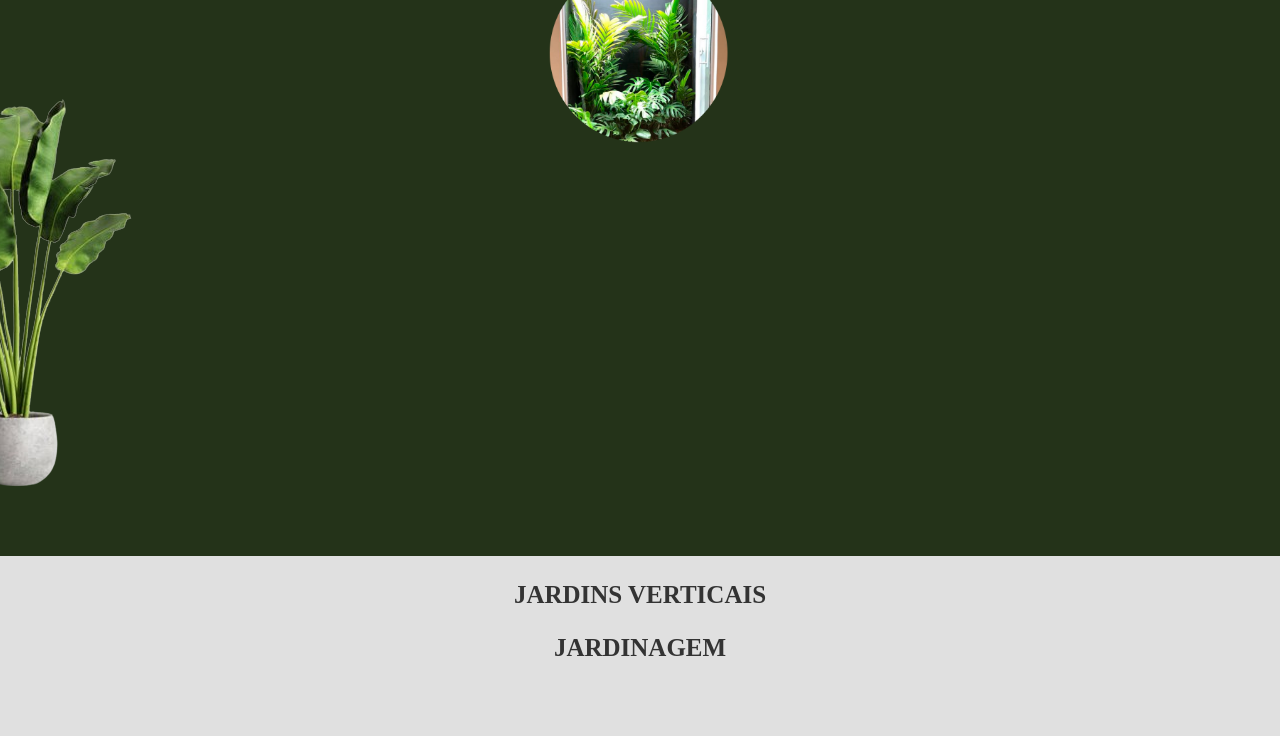
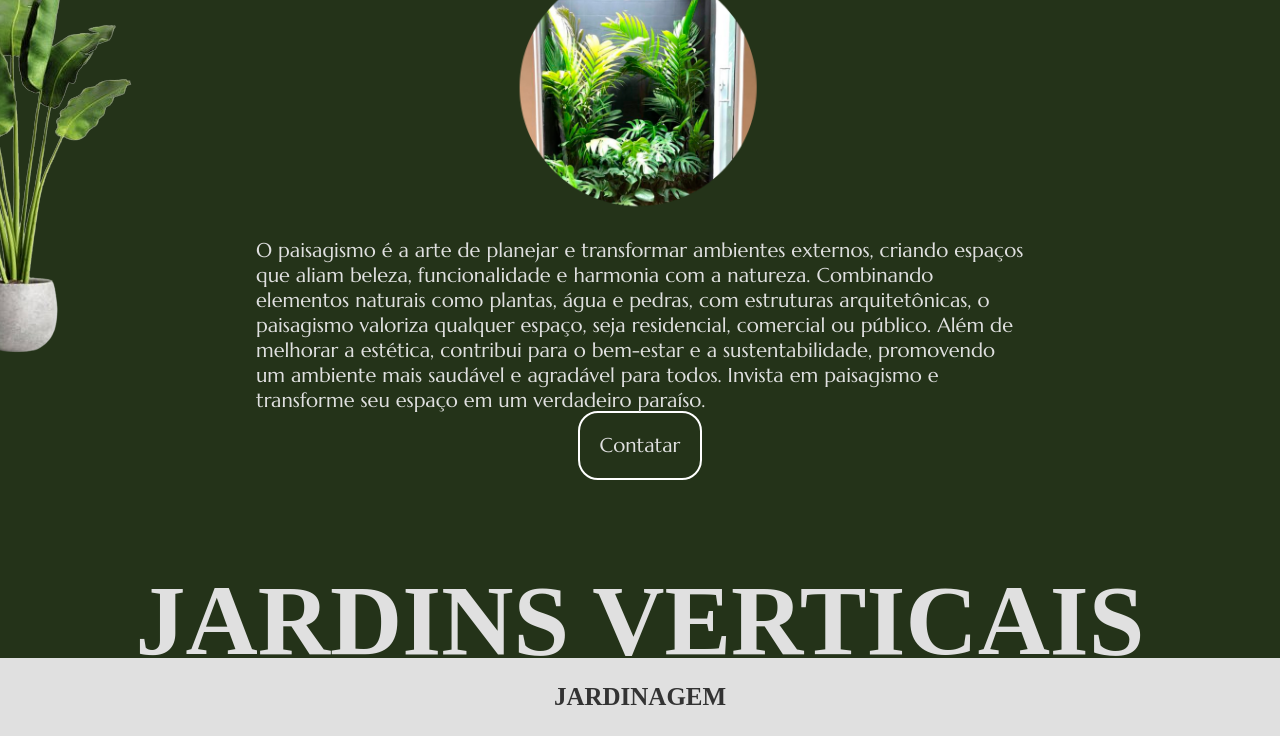
Before and after one commit to DanielCamargo1/SiteBiogreen, a plain HTML site: page index.html in a window 1280 px wide. Shown: the part 803-1539 px from the top of the page. Before the commit the page ends 1490 px from the top, so only its background shows below. Drawn offline with Linux system fonts and the light colour scheme.

Commit message:
Paisagismo

```diff
--- a/index.html
+++ b/index.html
@@ -43,7 +43,6 @@
             <div class="servicosItens">
                 <h3 id="paisagismo">PAISAGISMO</h3>
                 <div class="paisagismo">
-
                     <div class="slider-container">
                         <div class="slide">
                             <img src="Imagens/PaisagismoInternoPng.png" alt="Imagem 1">
@@ -58,9 +57,14 @@
                     <div class="row">
                         <img class="ImagemCantoDireito" src="Imagens/image-removebg-preview (3).png" alt="planta no vaso">
                     </div>
+                    <div class="textoExplicativo">
+                        <p>O paisagismo é a arte de planejar e transformar ambientes externos, criando espaços que aliam beleza, funcionalidade e harmonia com a natureza. Combinando elementos naturais como plantas, água e pedras, com estruturas arquitetônicas, o paisagismo valoriza qualquer espaço, seja residencial, comercial ou público. Além de melhorar a estética, contribui para o bem-estar e a sustentabilidade, promovendo um ambiente mais saudável e agradável para todos. Invista em paisagismo e transforme seu espaço em um verdadeiro paraíso.</p>
+                    </div>
+                    <a class="button" href="#">Contatar</a>
+
+                    <h3 id="jardinsverticais">JARDINS VERTICAIS</h3>
                 </div>
                 <div class="jardimVertical">
-                    <h3>JARDINS VERTICAIS</h3>
 
                 </div>
                 <div class="jardinagem">
--- a/style.css
+++ b/style.css
@@ -66,7 +66,6 @@ nav a:hover {
     width: 50px;
     margin-top: 10px;
     position: realtve;
-
 }
 
 .banner{
@@ -131,6 +130,7 @@ nav a:hover {
 .slider-container {
     width: 100%;
     overflow: hidden;
+    position: relative;
 }
 
 .slide {
@@ -146,12 +146,15 @@ h3{
 }
 
 .slide img {
-    width: 15%;
+    width: 20%;
     height: 10% ;
     height: auto;
 }
 
-
+.row{
+    position: relative;
+    margin-top: -200px;
+}
 .ImagemCantoDireito{
     margin-left: -1300px;
     width: 500px;
@@ -161,12 +164,45 @@ h3{
 
 .paisagismo{
     background-color: #243319;
+    height: 700px;
+
 }
 
 #paisagismo{
     color: #243319;
     position: relative;
-    margin-bottom: -30px;
+    margin-bottom: -28px;
     margin-top: 20px;
     font-size: 100px;
+
 }
+
+.textoExplicativo{
+    color: #e0e0e0;
+    text-align: left;
+    font-family: "Marcellus", seans-serif ;
+    width: 60%;
+    margin-left: 20%;
+    font-size: 20px;
+    position: relative;
+    margin-top: -204px;
+}
+
+.button{
+    text-decoration: none;
+    color: #e0e0e0;
+    font-family: "Marcellus", seans-serif;
+    font-size: 20px;
+    border: 2px solid white;
+    border-radius: 20px;
+    padding: 20px;
+
+}
+
+#jardinsverticais{
+    color: #e0e0e0;
+    position: relative;
+    margin-bottom: -38px;
+    margin-top: 105px;
+    font-size: 100px;
+}
```
